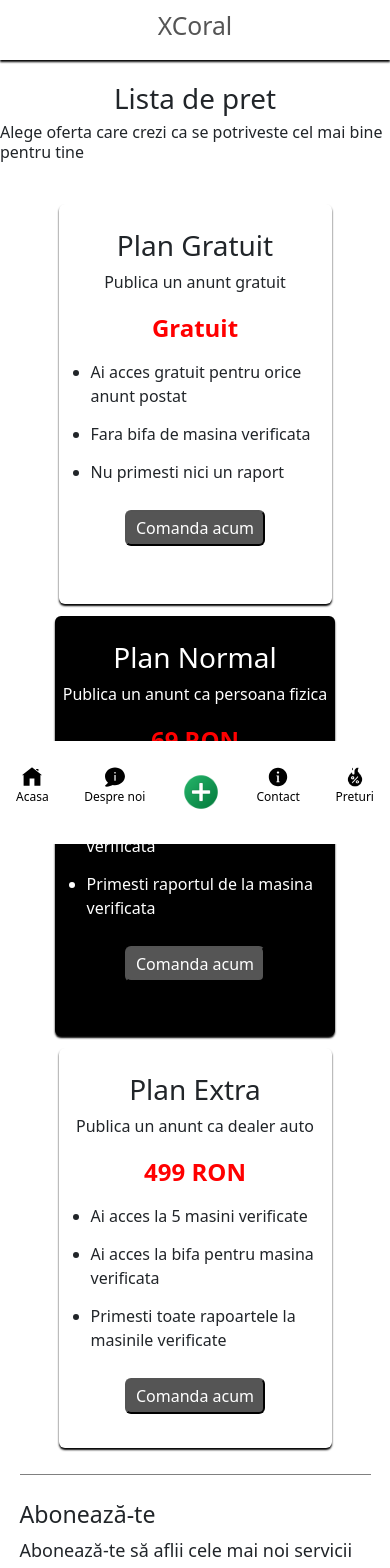
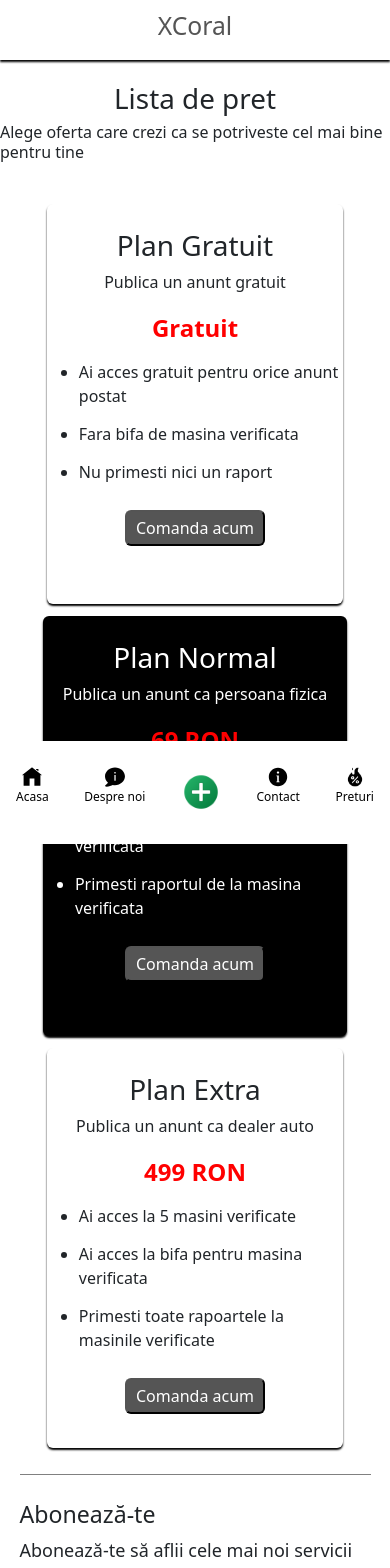
Before and after one commit to Flaviu8/xcoral, a React (Vite) app: page /pret in a window 390 px wide. Shown: the top 1568 px of the page. Built offline with nearby package versions, Linux system fonts and the light colour scheme.

Commit message:
price list

```diff
--- a/src/components/search/Search.css
+++ b/src/components/search/Search.css
@@ -95,6 +95,7 @@ margin-top: 6px;
     width: 300px;
     border: 1px solid black;
     z-index: 2;
+    margin-left: 8px;
   }
   .dropdown-content li {
     background: #ffffff;
@@ -134,6 +135,9 @@ margin-top: 6px;
     .search {
         width: 96%;
        }
+       .dropdown-btn {
+        width: 98%;
+      }
 
        .search-main {
         display: block;
@@ -153,7 +157,7 @@ margin-top: 6px;
        }
 
        .dropdown-btn button {
-        width: 100%;
+        width: 90%;
        }
 
        .search-btn {
--- a/src/pages/prices/Prices.css
+++ b/src/pages/prices/Prices.css
@@ -77,7 +77,7 @@
     display: flex;
     justify-content: center;
     position: relative;
-   top: 10px;
+    top: 10px;
 }
 
 .btn-order button {
@@ -99,12 +99,12 @@
     }
 
     .card-price {
-        width: 70%;
+        width: 76%;
         margin: auto;
     }
 
     #middle {
-     width: 72%;
+     width: 78%;
     }
 
     .offer {
```
